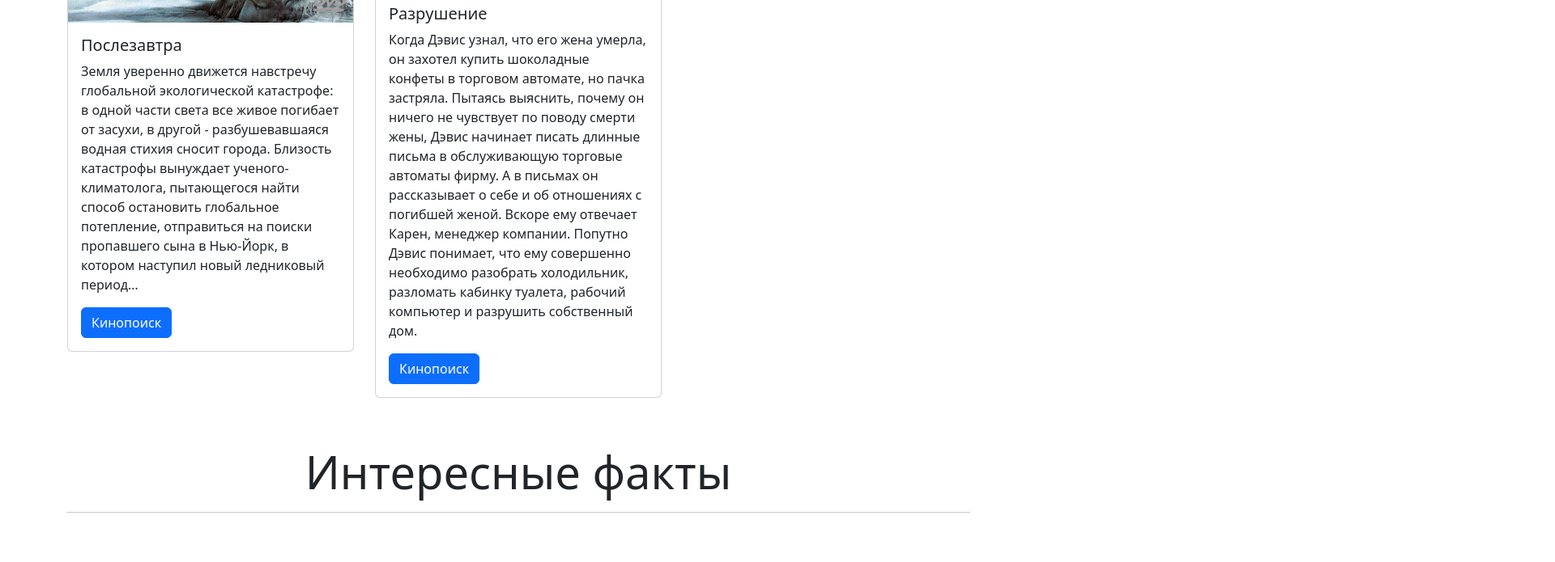
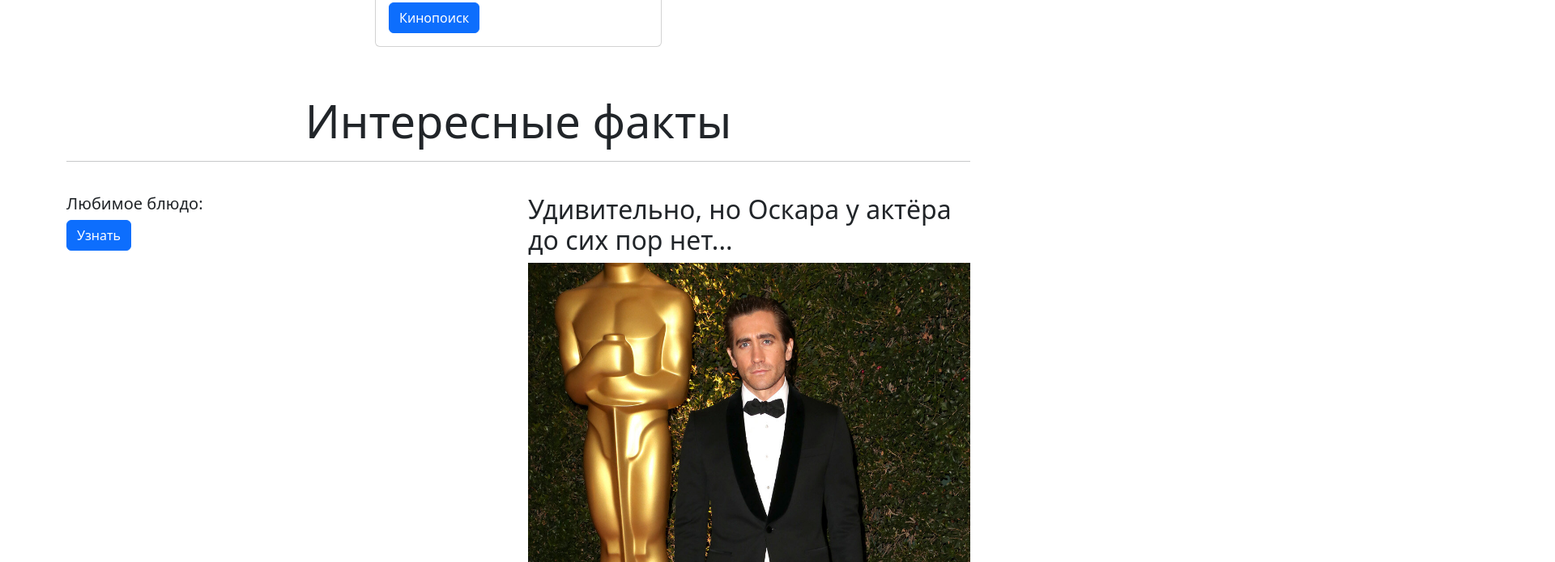
Before and after one commit to equ41izer/actor, a plain HTML site: page films.html in a window 1280 px wide. Shown: the part 3609-4304 px from the top of the page at 81% size, 1920 px wide, since content can reach past the window. Drawn offline with nearby package versions, Linux system fonts and the light colour scheme.

Commit message:
Add files via upload

```diff
--- a/films.html
+++ b/films.html
@@ -11,6 +11,7 @@
 </head>
 
 <body>
+
     <header>
         <nav class="navbar navbar-expand-sm bg-body-tertiary">
             <nav class="navbar bg-body-tertiary">
@@ -50,7 +51,7 @@
                 <p>Основные жанры: <mark>да во всех жанрах снимался</mark></p>
             </div>
             <div class="col-sm-6">
-                <img class="photo" src="img/wtf.png" alt="фотокарточка">
+                <img class="photo container-img" src="img/wtf.png" alt="фотокарточка">
             </div>
         </div>
     </div>
@@ -167,6 +168,36 @@
         <h2 id="zagolovok" class="display-4">Интересные факты</h2>
         <hr>
     </div>
+    <br>
+    <div class="container">
+        <div class="row">
+            <div class="col-6">
+                <h5>Любимое блюдо:</h5>
+                <p class="d-inline-flex gap-1">
+                <button class="btn btn-primary" type="button" data-bs-toggle="collapse" data-bs-target="#collapseExample" aria-expanded="false" aria-controls="collapseExample">
+                Узнать
+                </button>
+                </p>
+                <div class="collapse" id="collapseExample">
+                <div class="card card-body">
+                 Крапива
+                </div>
+                </div>
+            </div>
+
+            <div class="col-6">
+                <p class="h2">Удивительно, но Оскара у актёра до сих пор нет...</p>
+                <img class="container-img d-none d-sm-block" src="img/oskar.jpg" alt="Оскар">
+            </div>
+        </div>
+
+
+
+
+
+
+
+    </div>
 
     <br>
     <br>
```
